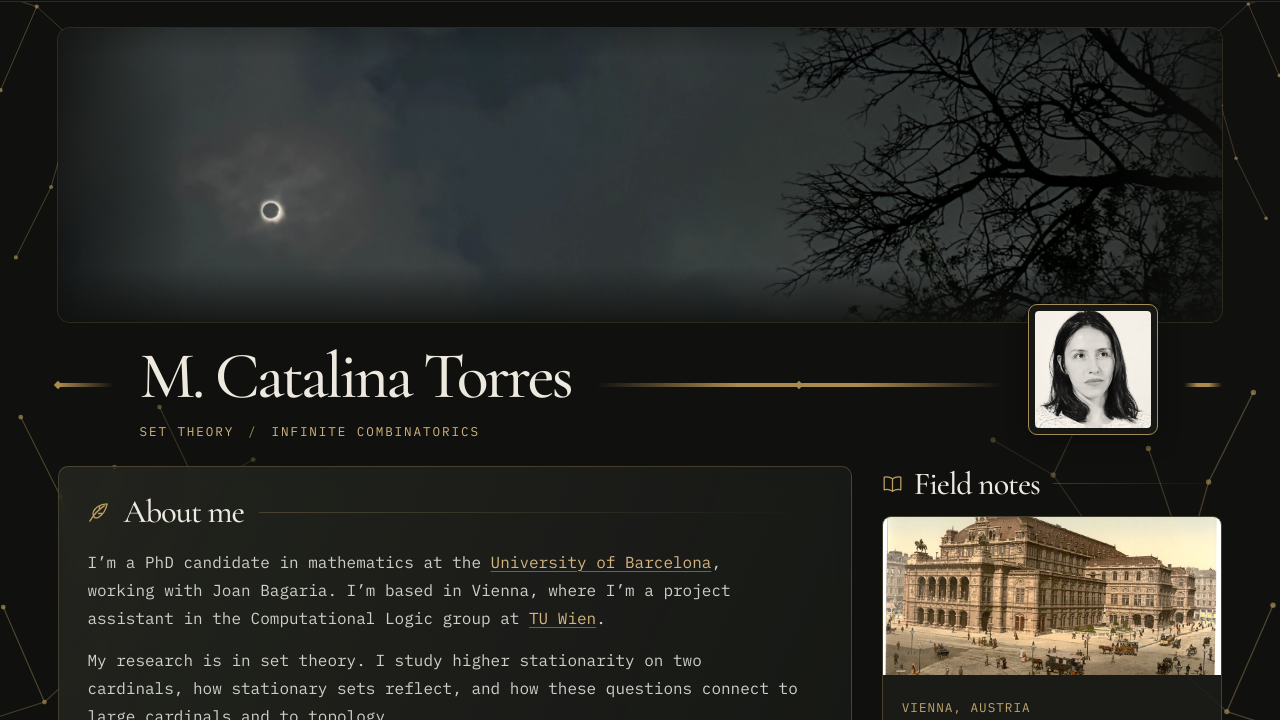
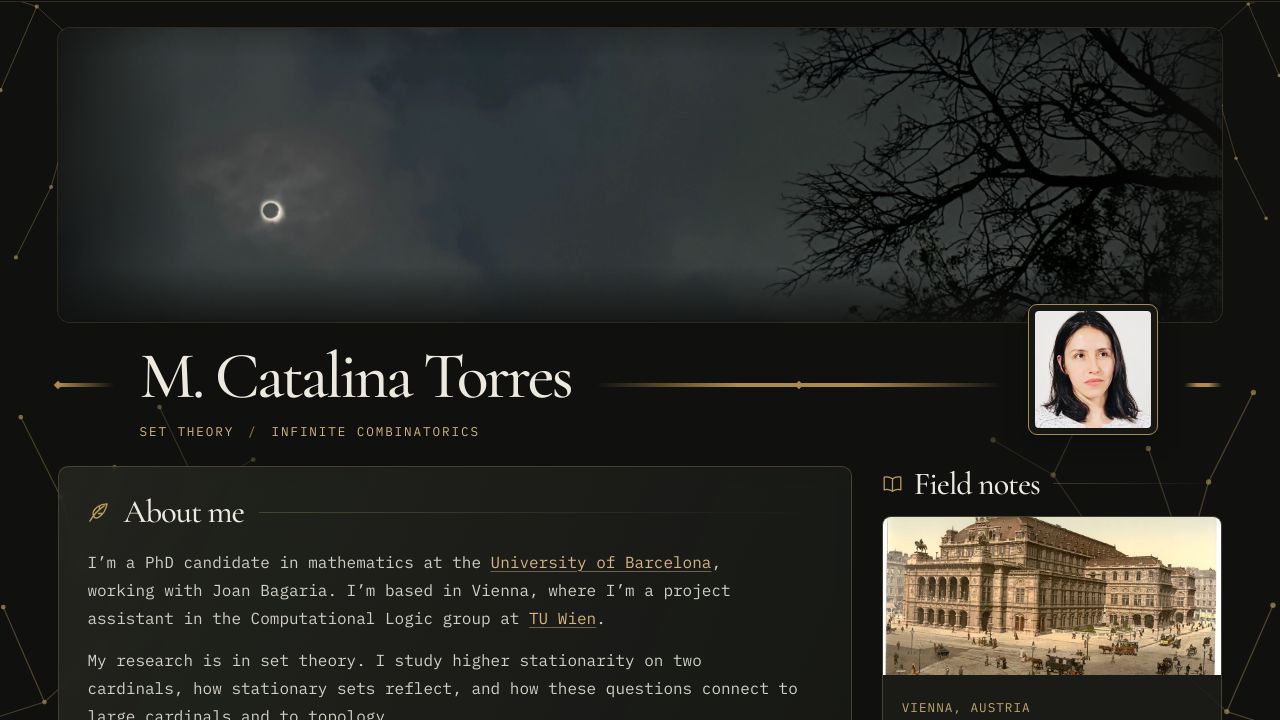
Before and after one commit to mactorrespa/m.catalina.torres, a plain HTML site: page index.html in a window 1280 px wide. Shown: the part 71-791 px from the top of the page. Drawn offline with Linux system fonts and the light colour scheme.

Commit message:
Update index.html

```diff
--- a/index.html
+++ b/index.html
@@ -80,7 +80,7 @@
     .rule.short::before, .rule.long::after { content: ""; position: absolute; left: 0; top: 50%; transform: translate(-50%,-50%) rotate(45deg); width: 6px; height: 6px; background: var(--divider-color); }
     .rule.long::after { left: 50%; }
     .portrait { width: 100%; padding: 6px; margin-top: clamp(-64px,-4vw,-32px); border: 1px solid #a68c56; border-radius: 9px; background: #171814; box-shadow: 0 5px 19px #08090780; }
-    .portrait img { width: 100%; height: auto; aspect-ratio: 1/1; object-fit: cover; object-position: center 35%; border-radius: 4px; filter: grayscale(1) sepia(.13); } /* Remove the filter for full colour. */
+    .portrait img { width: 100%; height: auto; aspect-ratio: 1/1; object-fit: cover; object-position: center 35%; border-radius: 4px; filter: none; } /* Remove the filter for full colour. */
     /* The page has ONE scrollbar. A shorter column rests when its bottom comes into view. */
     .columns { display: grid; grid-template-columns: minmax(0,var(--left-column)) minmax(0,var(--right-column)); gap: clamp(18px,2.3vw,37px); align-items: start; padding-top: 5px; }
     .academic, .notebook { min-width: 0; display: grid; gap: 20px; align-self: start; }
```
